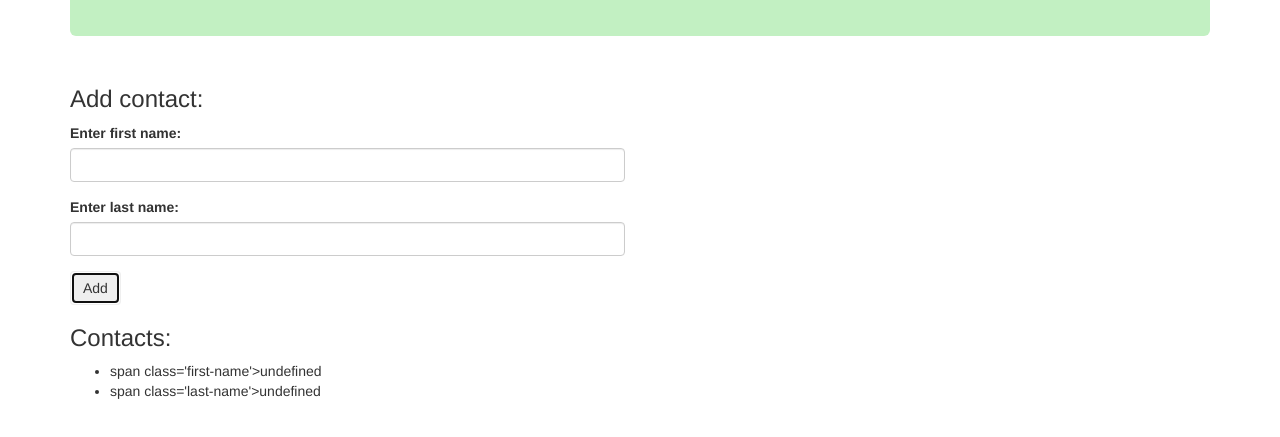
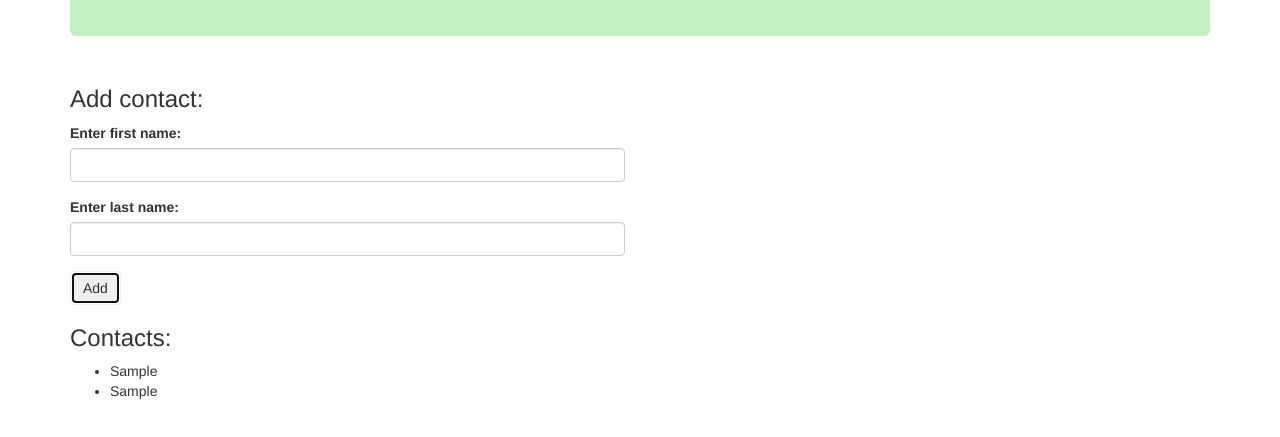
Before and after one commit to masenmatthews/MainAddressBook, a plain HTML site: page index.html in a window 1280 px wide. Both pictures are taken after typing "Sample", "Sample" into the empty fields and a click on the button "Add". Shown: the part 159-596 px from the top of the page. Drawn offline with Linux system fonts and the light colour scheme.

Commit message:
Complete constructor functionality

```diff
--- a/index.html
+++ b/index.html
@@ -36,8 +36,8 @@
           <div id="displayContact">
             <h3></h3>
 
-            <p>First name: <span class="first-name"></span></p>
-            <p>Last name: <span class="last-name"></span></p>
+            <p>First name: <span class="newFirstName"></span></p>
+            <p>Last name: <span class="newLastName"></span></p>
           </div>
         </div>
       </div>
--- a/js/scripts.js
+++ b/js/scripts.js
@@ -12,8 +12,8 @@ $(document).ready(function() {
 
     var newContact = new Contact(inputtedFirstName, inputtedLastName);
 
-    $("ul#contacts").append("<li>span class='first-name'>" + newContact.newFirstName + "</span></li>");
-    $("ul#contacts").append("<li>span class='last-name'>" + newContact.newLastName + "</span></li>");
+    $("ul#contacts").append("<li><span class='newFirstName'>" + newContact.firstName + "</span></li>");
+    $("ul#contacts").append("<li><span class='newLastName'>" + newContact.lastName + "</span></li>");
 
     $(".contact").last().click(function() {
       $("#displayContact").show();
```
